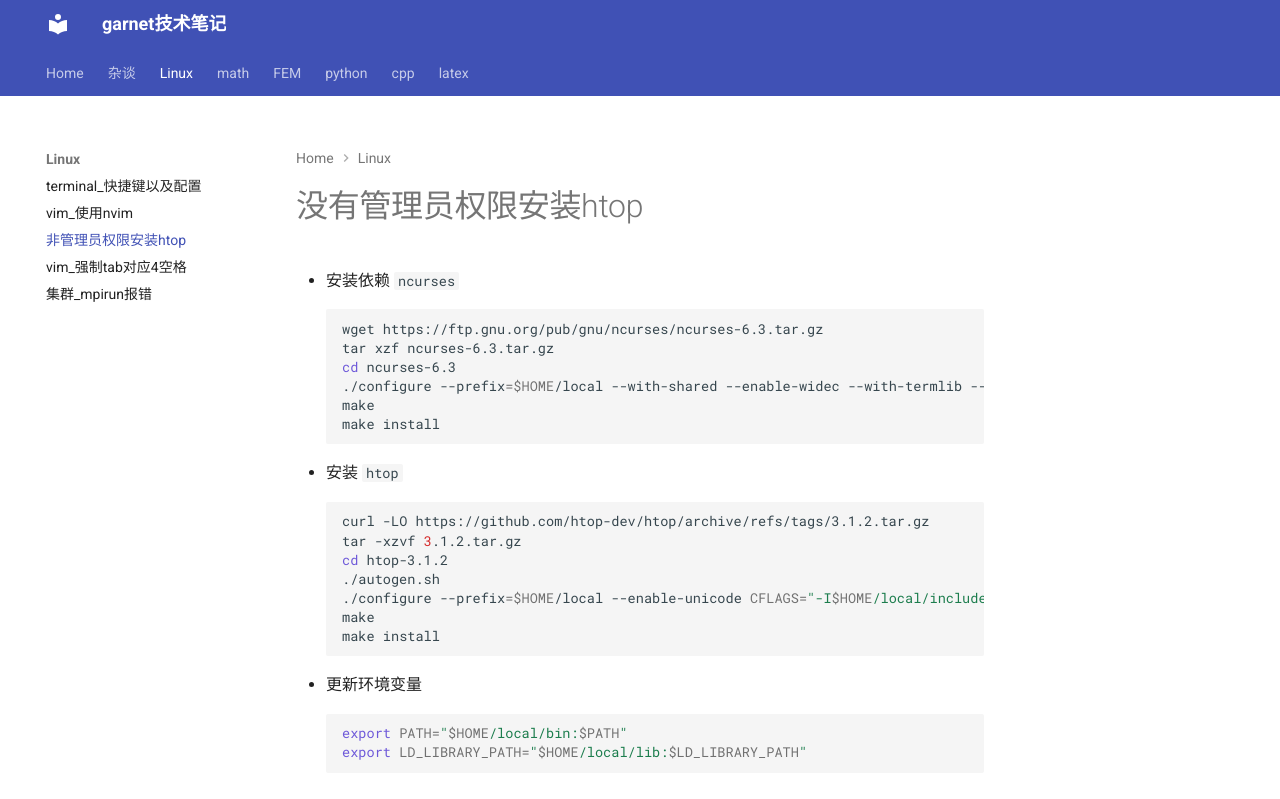
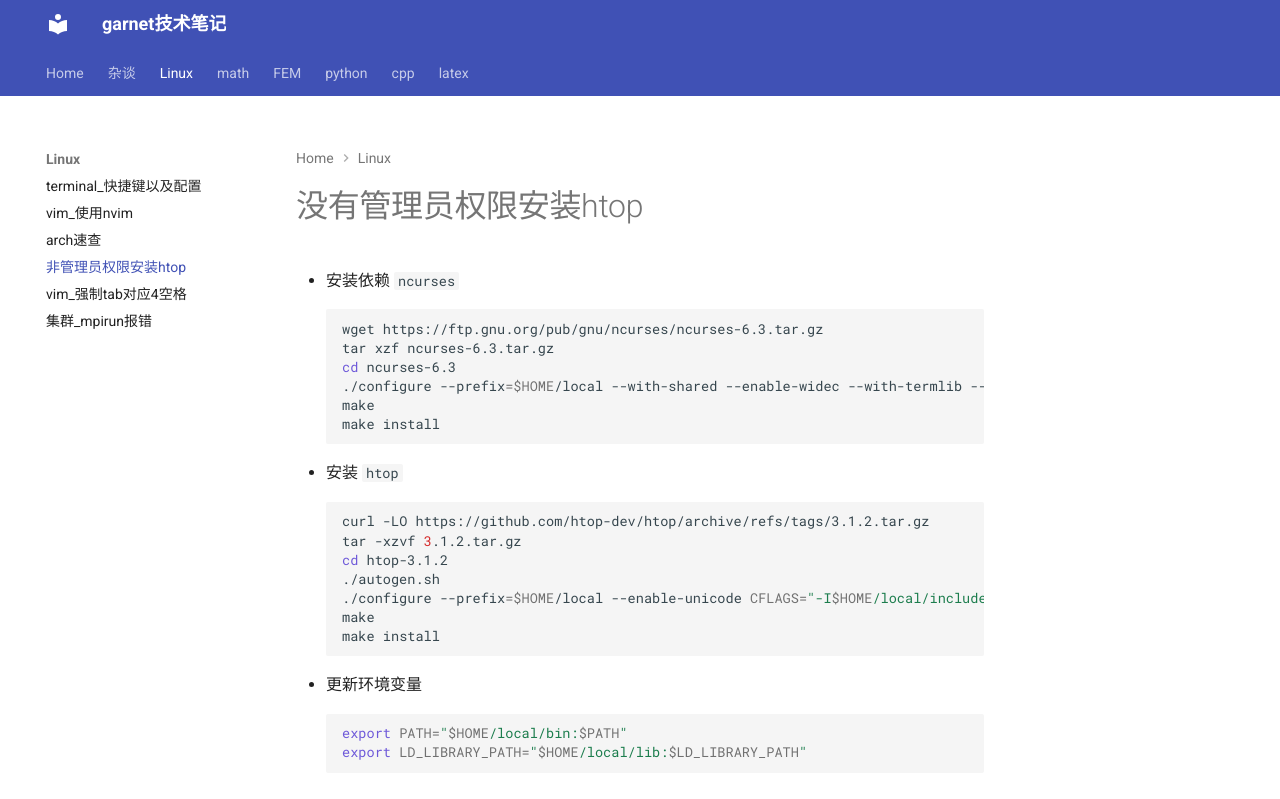
Before and after one commit to ymma98/technotes, an MkDocs documentation site: the page built from docs/Linux/非管理员权限安装htop.md, in a window 1280 px wide. Shown: the top 799 px of the page. Built offline with MkDocs 1.6.1 and Material for MkDocs 9.7.7, drawn with Linux system fonts in a browser that asks for light colours.

Commit message:
Update mkdocs.yml

```diff
--- a/mkdocs.yml
+++ b/mkdocs.yml
@@ -9,6 +9,7 @@ nav:
   - Linux:
       - terminal_快捷键以及配置: Linux/terminal_快捷键以及配置.md
       - vim_使用nvim: Linux/vim_使用nvim.md
+      - arch速查: Linux/arch速查.md
       - 非管理员权限安装htop: Linux/非管理员权限安装htop.md
       - vim_强制tab对应4空格: Linux/vim_强制tab对应4空格.md
       - 集群_mpirun报错: Linux/集群_mpirun报错.md
```
